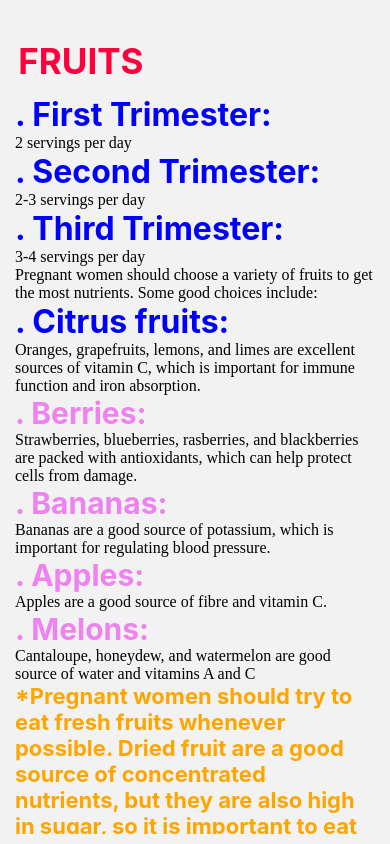
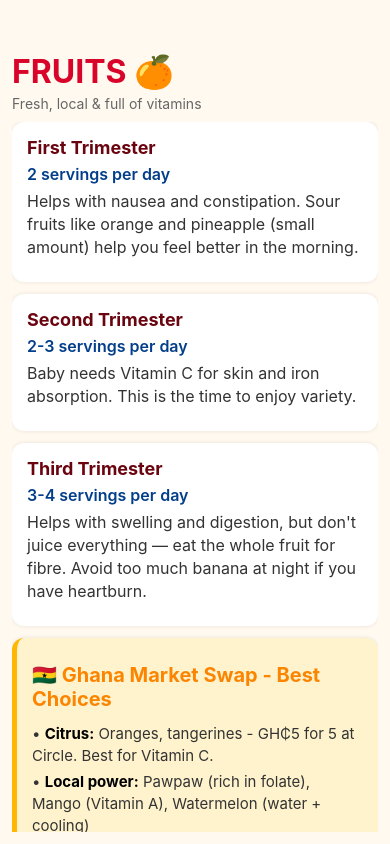
Before and after one commit to Philemon-Osae/healthyHabits, a React Native app: screen /Fruits in a window 390 px wide. Built offline with nearby package versions, Linux system fonts and the light colour scheme.

Commit message:
Update fruits.js

```diff
--- a/assets/components/fruits.js
+++ b/assets/components/fruits.js
@@ -1,108 +1,85 @@
-import { ScrollView, StyleSheet, Text, View } from 'react-native'
+import { ScrollView, StyleSheet, Text, View, TouchableOpacity } from 'react-native'
 import React from 'react'
 
 export default function Fruits() {
   return (
     <View style={styles.container}>
       <View style={styles.header}>
-        <Text
-        style={styles.headerText}> FRUITS</Text>
+        <Text style={styles.headerText}>FRUITS 🍊</Text>
+        <Text style={styles.subHeader}>Fresh, local & full of vitamins</Text>
       </View>
-    <ScrollView style={styles.textContainer}>
-    <Text style={styles.textt}>
 
+      <ScrollView style={styles.textContainer} showsVerticalScrollIndicator={false}>
 
-    </Text><Text style={styles.headerText1}>. First Trimester:</Text>2 servings per day  <Text style={styles.textt}>
+        <View style={styles.card}>
+          <Text style={styles.headerText1}>First Trimester</Text>
+          <Text style={styles.textt1}>2 servings per day</Text>
+          <Text style={styles.textt}>Helps with nausea and constipation. Sour fruits like orange and pineapple (small amount) help you feel better in the morning.</Text>
+        </View>
 
+        <View style={styles.card}>
+          <Text style={styles.headerText1}>Second Trimester</Text>
+          <Text style={styles.textt1}>2-3 servings per day</Text>
+          <Text style={styles.textt}>Baby needs Vitamin C for skin and iron absorption. This is the time to enjoy variety.</Text>
+        </View>
 
+        <View style={styles.card}>
+          <Text style={styles.headerText1}>Third Trimester</Text>
+          <Text style={styles.textt1}>3-4 servings per day</Text>
+          <Text style={styles.textt}>Helps with swelling and digestion, but don't juice everything — eat the whole fruit for fibre. Avoid too much banana at night if you have heartburn.</Text>
+        </View>
 
+        <View style={[styles.card, styles.swapCard]}>
+          <Text style={styles.headerText2}>🇬🇭 Ghana Market Swap - Best Choices</Text>
+          <Text style={styles.bullet}>• <Text style={styles.bold}>Citrus:</Text> Oranges, tangerines - GH₵5 for 5 at Circle. Best for Vitamin C.</Text>
+          <Text style={styles.bullet}>• <Text style={styles.bold}>Local power:</Text> Pawpaw (rich in folate), Mango (Vitamin A), Watermelon (water + cooling)</Text>
+          <Text style={styles.bullet}>• <Text style={styles.bold}>Banana:</Text> One a day for potassium — controls blood pressure.</Text>
+          <Text style={styles.bullet}>• <Text style={styles.bold}>Budget tip:</Text> Berries & apples are imported & expensive. Same nutrients: Use orange + pawpaw + banana.</Text>
+          <Text style={styles.bullet}>• Eat fresh. Dried fruits are high sugar — small handful only.</Text>
+        </View>
 
-    </Text><Text style={styles.headerText1}>. Second Trimester:</Text>2-3 servings per day<Text style={styles.textt}>
+        <View style={[styles.card, styles.safetyCard]}>
+          <Text style={styles.headerText2}>🚦 Safety Check</Text>
+          <Text style={[styles.light, styles.green]}>🟢 GREEN - Safe: Washed fresh fruits, whole fruits with skin removed.</Text>
+          <Text style={[styles.light, styles.yellow]}>🟡 YELLOW - Limit: Pineapple (1 slice ok), Fruit juice (max 1 cup, 100% juice, no added sugar), Grapes if not washed well.</Text>
+          <Text style={[styles.light, styles.red]}>🔴 RED - Avoid: Unwashed fruits from roadside, pre-cut fruits in open bowl, juice with added sugar/saccharine. Wash with salt water.</Text>
+        </View>
 
+        <Text style={styles.headerText2}>Quick Tip</Text>
+        <Text style={styles.textt}>*Pregnant women should eat fresh fruits when possible. Limit juice to 1 cup per day. Wash all fruits with clean water + a little salt before eating.</Text>
 
+        <TouchableOpacity style={styles.partnerBtn}>
+          <Text style={styles.partnerBtnText}>Ask Partner to Buy Fruits Today →</Text>
+        </TouchableOpacity>
 
-
-    </Text><Text style={styles.headerText1}>. Third Trimester:</Text>3-4 servings per day <Text styles={styles.textt}>
-
-
-    </Text>
-    Pregnant women should choose a variety of fruits to get the most nutrients. Some good choices include:
-    <Text style={styles.textt}></Text> <Text style={styles.headerText1}>. Citrus fruits: </Text>Oranges, grapefruits, lemons, and limes are excellent sources of vitamin C, which is important for immune function and iron absorption. <Text style={styles.textt}>
-
-
-    </Text> <Text style={styles.headerText2}>. Berries:</Text> Strawberries, blueberries, rasberries, and blackberries are packed with antioxidants, which can help protect cells from damage.<Text style={styles.textt}>
-
-    </Text> <Text style={styles.headerText2}>. Bananas: </Text>Bananas are a good source of potassium, which is important for regulating blood pressure. <Text style={styles.textt}>
-
-
-
-    </Text> <Text style={styles.headerText2}>. Apples: </Text>Apples are a good source of fibre and vitamin C. <Text style={styles.textt}>
-
-
-    </Text> <Text style={styles.headerText2}>. Melons: </Text>Cantaloupe, honeydew, and watermelon are good source of water and vitamins A and C<Text style={styles.textt}>
-
- </Text> <Text style={styles.textt1}>*Pregnant women should try to eat fresh fruits whenever possible. Dried fruit are a good source of concentrated nutrients, but they are also high in sugar, so it is important to eat them in moderation. Fruit juice can be a part of a healthy diet, but it is important to limit intake to not more than 100% juice and avoid juices with added sugar.
-    </Text>
+        <View style={{ height: 40 }} />
       </ScrollView>
     </View>
   )
 }
 
-
 const styles = StyleSheet.create({
-  container: {
-    flex: 1,
-    alignItems: 'flex-start',
-    margin: 10
+  container: { flex: 1, backgroundColor: '#FFF9F0', padding: 12 },
+  header: { marginTop: 40, marginBottom: 10, width: '100%' },
+  headerText: { fontSize: 32, color: '#D90429', fontWeight: 'bold' },
+  subHeader: { fontSize: 14, color: '#666', marginTop: 4 },
+  textContainer: { flex: 1 },
+  card: {
+    backgroundColor: '#fff', borderRadius: 12, padding: 15, marginBottom: 12,
+    elevation: 2, shadowColor: '#000', shadowOpacity: 0.1, shadowRadius: 4,
   },
-
-header: {
-  marginTop: 30,
-  height: 40,
-  width: '100%'
-},
-
-headerText: {
-  fontSize: 35,
-  color: '#FF003D',
-  fontWeight: 'bold'
-},
-
-headerText1: {
-  fontSize: 32,
-  color: 'blue',
-  fontWeight: 'bold'
-},
-
-headerText2: {
-  fontSize: 30,
-  color: 'violet',
-  fontWeight: 'bold'
-},
-
-textContainer: {
-  marginTop: 10,
-  padding: 5
-},
-
-textt: {
-  fontSize: 26
-  ,color: 'blue',
-  fontWeight: 'bold',
-
-},
-
-textt:  {
-   fontSize: 22
-   ,color: 'violet',
-   fontWeight: 'bold',
-},
-
-textt1:  {
-  fontSize: 22
-  ,color: 'orange',
-  fontWeight: 'bold',
-}
-
-
+  swapCard: { backgroundColor: '#FFF3CD', borderLeftWidth: 5, borderLeftColor: '#FFB703' },
+  safetyCard: { backgroundColor: '#F0F8FF', borderLeftWidth: 5, borderLeftColor: '#219EBC' },
+  headerText1: { fontSize: 18, color: '#6A040F', fontWeight: 'bold', marginBottom: 6 },
+  headerText2: { fontSize: 20, color: '#FB8500', fontWeight: 'bold', marginTop: 10, marginBottom: 8 },
+  textt: { fontSize: 16, color: '#333', lineHeight: 23, marginBottom: 8 },
+  textt1: { fontSize: 16, color: '#023E8A', fontWeight: '600', marginBottom: 6 },
+  bullet: { fontSize: 15, color: '#333', lineHeight: 22, marginTop: 4 },
+  bold: { fontWeight: 'bold', color: '#000' },
+  light: { fontSize: 14, lineHeight: 20, marginBottom: 6, fontWeight: '500' },
+  green: { color: '#2A9D8F' },
+  yellow: { color: '#CA6702' },
+  red: { color: '#D90429', fontWeight: 'bold' },
+  partnerBtn: { backgroundColor: '#D90429', padding: 14, borderRadius: 10, alignItems: 'center', marginTop: 15 },
+  partnerBtnText: { color: '#fff', fontWeight: 'bold', fontSize: 16 }
 })
```
Lines whose indentation alone changed are shown as unchanged.
